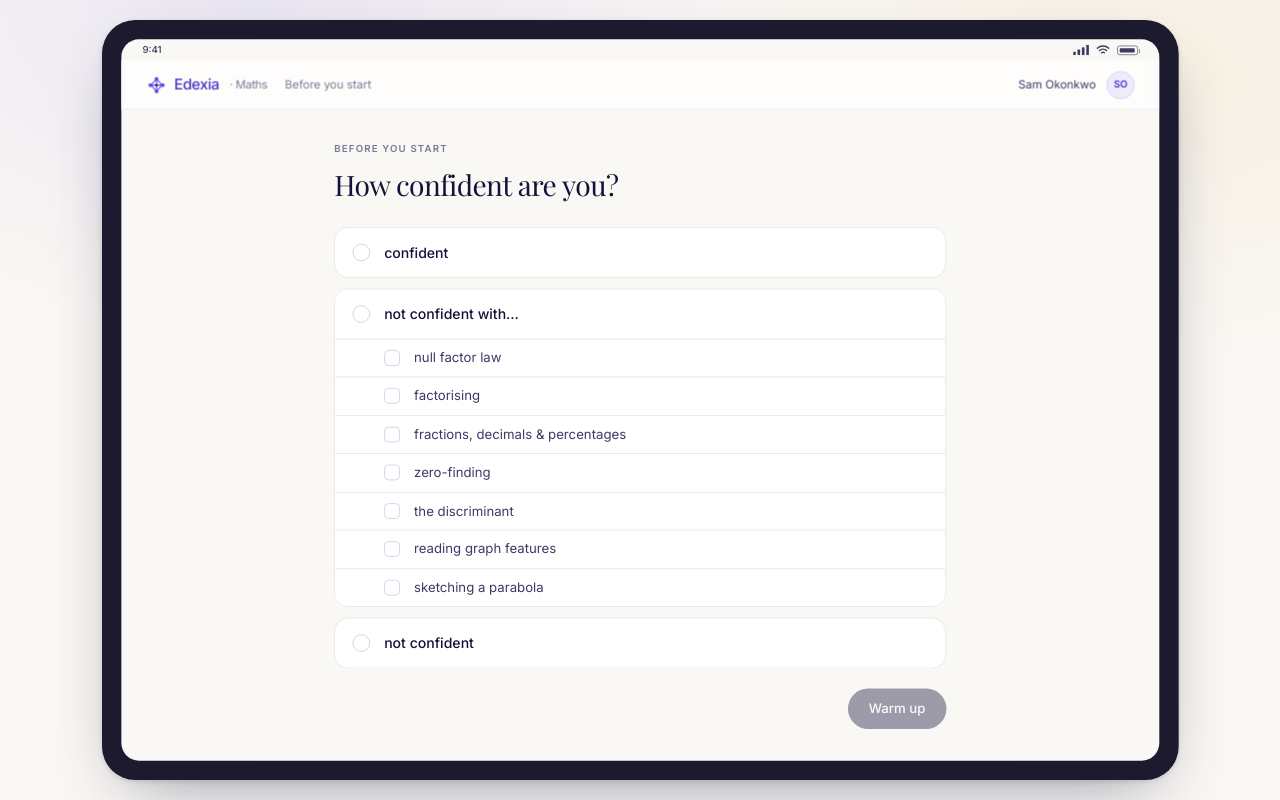
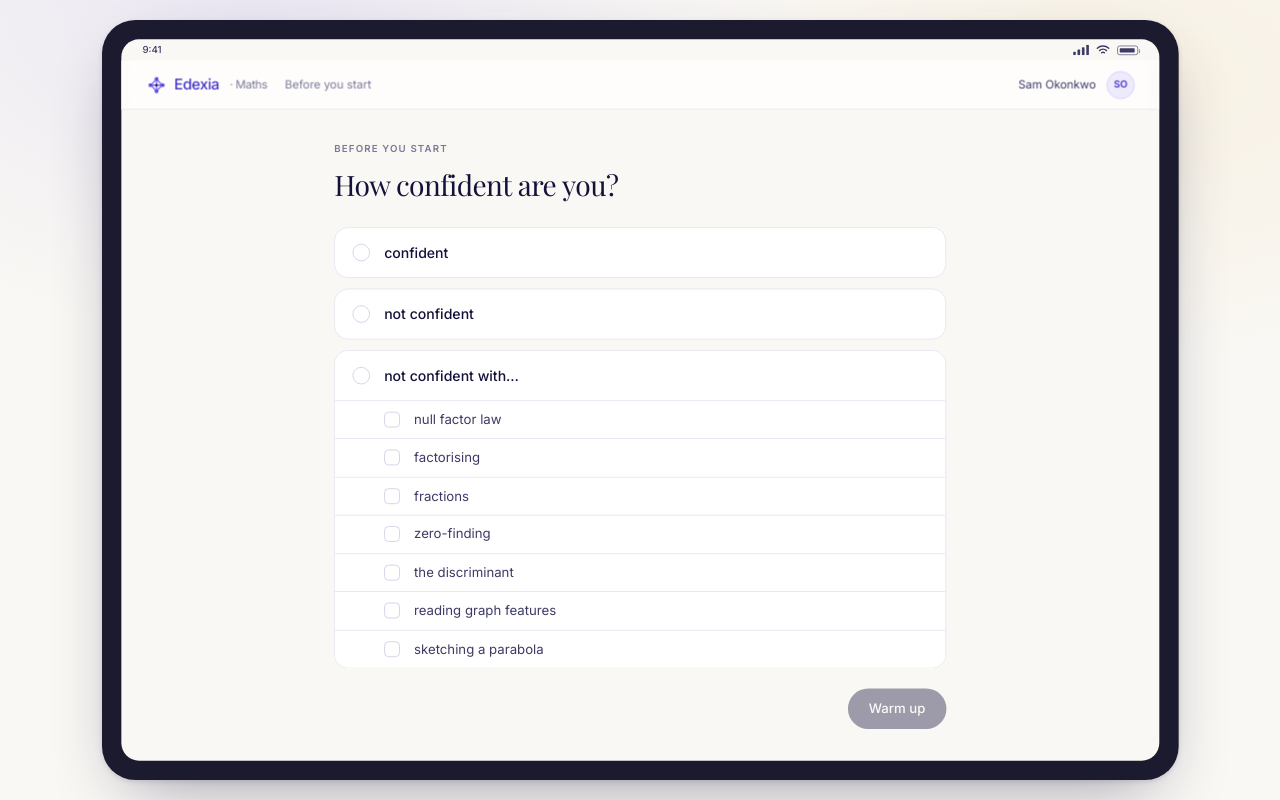
Before and after one commit to cderda7/maths_platform, a Next.js app in the folder curr_version/: page /student in a window 1280 px wide. Both pictures are taken after a click on the button "warm up". Built offline with nearby package versions, Linux system fonts and the light colour scheme.

Commit message:
confidence screen: 'not confident' above 'not confident with…'; fractions skill named just 'Fractions'; radio dot hoisted out of render (lint)

```diff
--- a/curr_version/app/student/screens/ConfidenceScreen.tsx
+++ b/curr_version/app/student/screens/ConfidenceScreen.tsx
@@ -10,10 +10,19 @@ import { relevantSkills } from "@/lib/hierarchy";
 type Level = Confidence["level"];
 
 /**
- * Three answers, lowercase: "confident", "not confident with…" over the set's seven most relevant
- * skills (always visible, stacked, tick any number; ticking one is the answer), and "not confident"
- * overall.
+ * Three answers, lowercase: "confident", "not confident" overall, then "not confident with…" over
+ * the set's seven most relevant skills (always visible, stacked, tick any number; ticking one is
+ * the answer).
  */
+/** The radio dot at the head of each answer, filled when that answer is picked. */
+function Radio({ on }: { on: boolean }) {
+  return (
+    <span className={`grid h-5 w-5 shrink-0 place-items-center rounded-full border ${on ? "border-white" : "border-line-strong"}`} aria-hidden>
+      {on && <span className="h-2.5 w-2.5 rounded-full bg-white" />}
+    </span>
+  );
+}
+
 export default function ConfidenceScreen({ practice, onSubmit }: { practice: "taken" | "declined" | null; onSubmit: (c: Confidence) => void }) {
   const [level, setLevel] = useState<Level | null>(null);
   const [leaves, setLeaves] = useState<LeafId[]>([]);
@@ -33,11 +42,6 @@ export default function ConfidenceScreen({ practice, onSubmit }: { practice: "ta
     setLeaves((ls) => (ls.includes(id) ? ls.filter((l) => l !== id) : [...ls, id]));
   };
 
-  const Radio = ({ on }: { on: boolean }) => (
-    <span className={`grid h-5 w-5 shrink-0 place-items-center rounded-full border ${on ? "border-white" : "border-line-strong"}`} aria-hidden>
-      {on && <span className="h-2.5 w-2.5 rounded-full bg-white" />}
-    </span>
-  );
   const head = (on: boolean) => `flex w-full items-center gap-4 px-5 py-4 text-left transition-colors ${on ? "bg-ink text-white" : "bg-paper text-ink hover:bg-cream-deep"}`;
 
   return (
@@ -49,6 +53,11 @@ export default function ConfidenceScreen({ practice, onSubmit }: { practice: "ta
         <button type="button" onClick={() => pick("confident")} aria-pressed={level === "confident"} className={`rounded-2xl border ${level === "confident" ? "border-ink" : "border-line"} ${head(level === "confident")}`}>
           <Radio on={level === "confident"} />
           <span className="text-[16px] font-medium">confident</span>
+        </button>
+
+        <button type="button" onClick={() => pick("low")} aria-pressed={level === "low"} className={`rounded-2xl border ${level === "low" ? "border-ink" : "border-line"} ${head(level === "low")}`}>
+          <Radio on={level === "low"} />
+          <span className="text-[16px] font-medium">not confident</span>
         </button>
 
         <div className={`overflow-hidden rounded-2xl border ${level === "low-when" ? "border-ink" : "border-line"}`} data-skill-picker>
@@ -72,11 +81,6 @@ export default function ConfidenceScreen({ practice, onSubmit }: { practice: "ta
             })}
           </ul>
         </div>
-
-        <button type="button" onClick={() => pick("low")} aria-pressed={level === "low"} className={`rounded-2xl border ${level === "low" ? "border-ink" : "border-line"} ${head(level === "low")}`}>
-          <Radio on={level === "low"} />
-          <span className="text-[16px] font-medium">not confident</span>
-        </button>
       </div>
 
       <div className="mt-auto flex items-center justify-end pt-6">
--- a/curr_version/data/taxonomy.ts
+++ b/curr_version/data/taxonomy.ts
@@ -40,7 +40,7 @@ export const TAXONOMY = {
         name: "Number & fractions",
         short: "Number",
         leaves: {
-          fractions: leaf("Fractions, decimals & percentages", "fractions", "Clearing denominators, fractional coefficients, exact fractional answers."),
+          fractions: leaf("Fractions", "fractions","Clearing denominators, fractional coefficients, exact fractional answers."),
           indices: leaf("Index laws", "indices", "Multiplying, dividing and raising powers."),
           surds: leaf("Surds", "surds", "Simplifying and leaving roots exact."),
         },
```
